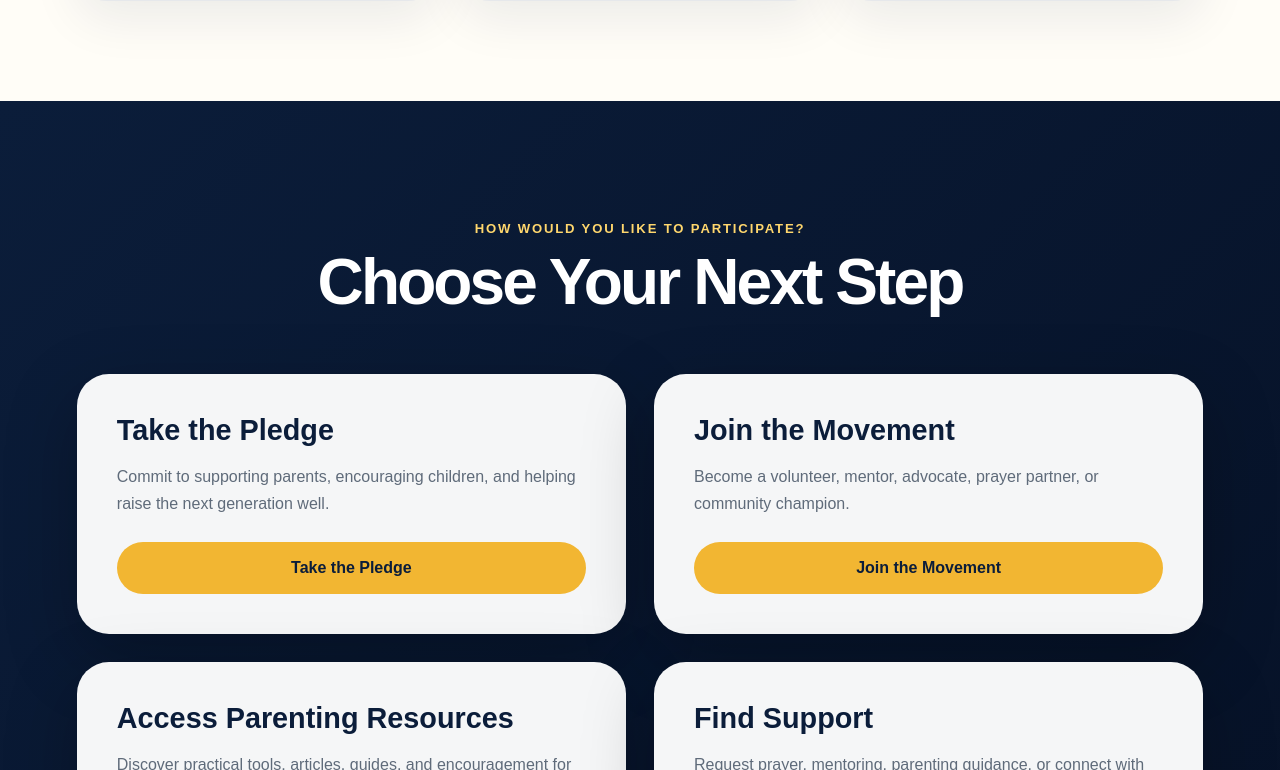
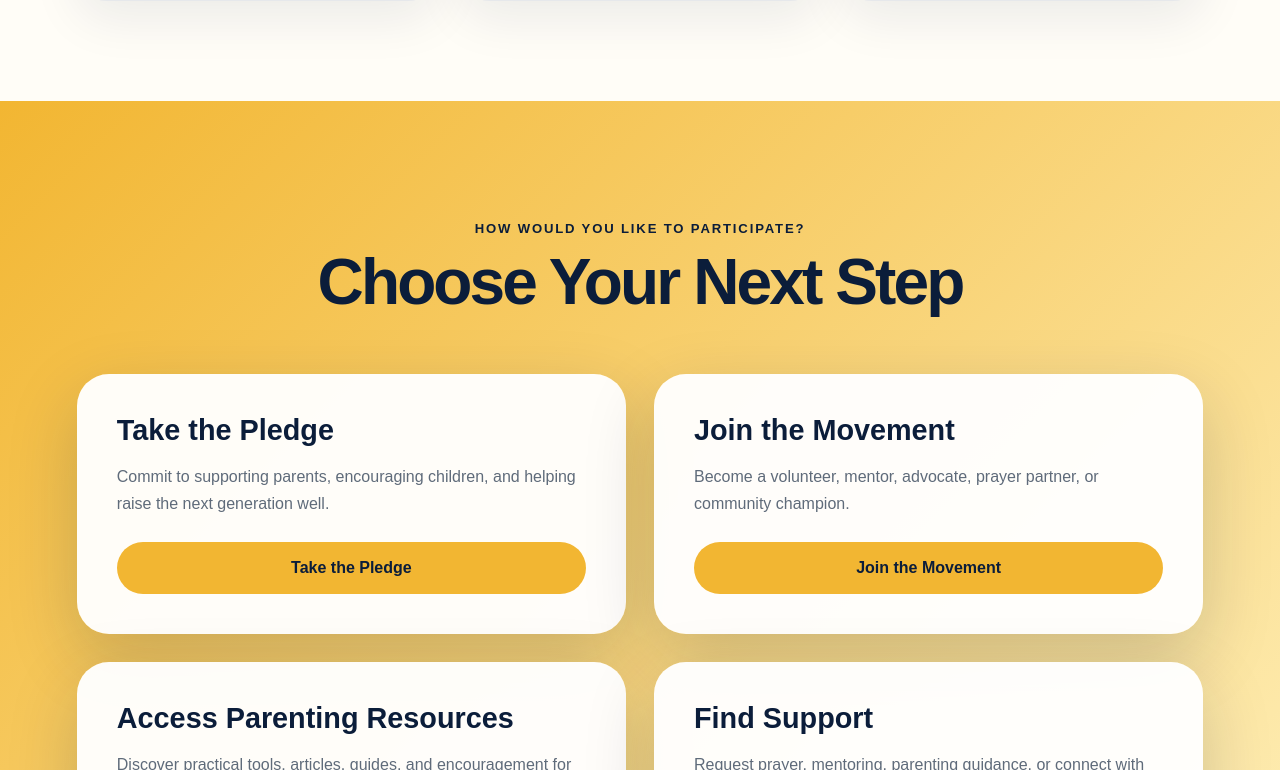
Before and after one commit to nathleegrant-lang/raise-them-right, a Next.js app: page / in a window 1280 px wide. Shown: the part 5710-6480 px from the top of the page. Built offline with nearby package versions, Linux system fonts and the light colour scheme.

Commit message:
Update globals.css

```diff
--- a/src/app/globals.css
+++ b/src/app/globals.css
@@ -469,25 +469,25 @@ h1 {
 /* PARTICIPATION SECTION */
 
 .action-section {
-  background: linear-gradient(135deg, var(--navy), #061126);
+  background: linear-gradient(135deg, #f2b632, #fff1bd);
   padding: 120px 6vw;
   text-align: center;
-  color: white;
+  color: var(--navy);
 }
 
 .action-section .eyebrow {
-  color: #ffd76d;
+  color: var(--navy);
 }
 
 .action-section h2 {
-  color: white;
+  color: var(--navy);
   font-size: clamp(2.8rem, 5vw, 5rem);
   line-height: 1;
   margin-bottom: 20px;
 }
 
 .action-intro {
-  color: rgba(255, 255, 255, 0.85);
+  color: rgba(11, 29, 58, 0.8);
   font-size: 1.2rem;
   max-width: 800px;
   margin: 0 auto;
@@ -507,7 +507,7 @@ h1 {
   border-radius: 32px;
   padding: 40px;
   text-align: left;
-  box-shadow: 0 24px 70px rgba(0, 0, 0, 0.25);
+  box-shadow: 0 24px 70px rgba(11, 29, 58, 0.18);
   transition: all 0.25s ease;
 }
 
@@ -529,6 +529,12 @@ h1 {
 
 .action-card .button {
   width: 100%;
+}
+
+@media (max-width: 900px) {
+  .action-grid {
+    grid-template-columns: 1fr;
+  }
 }
 
 /* JOIN */
```
